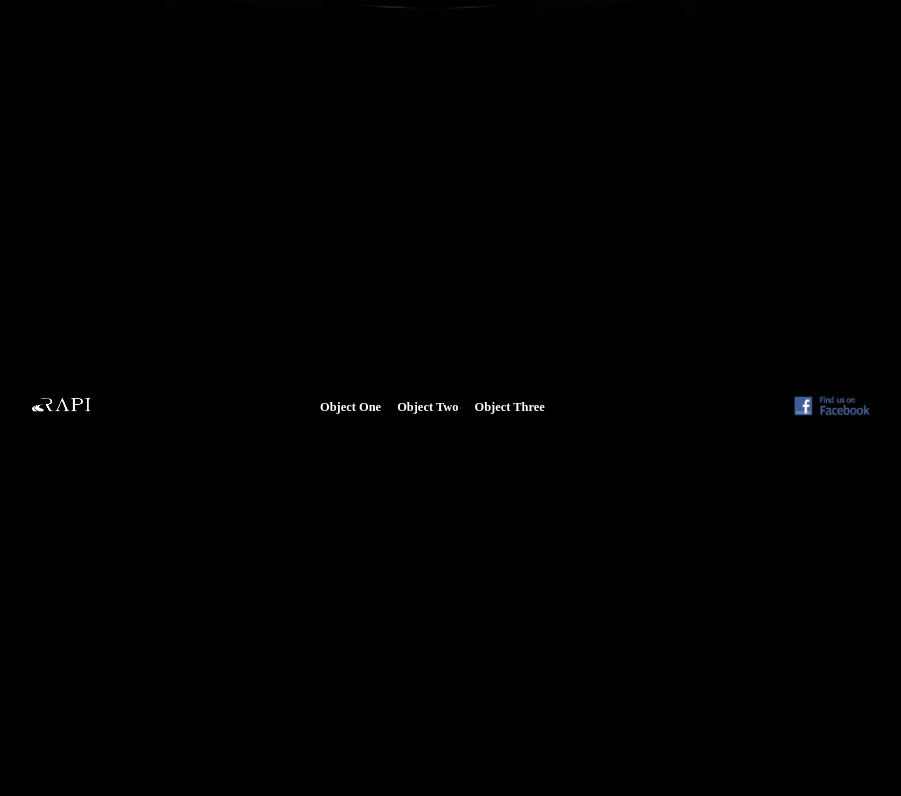
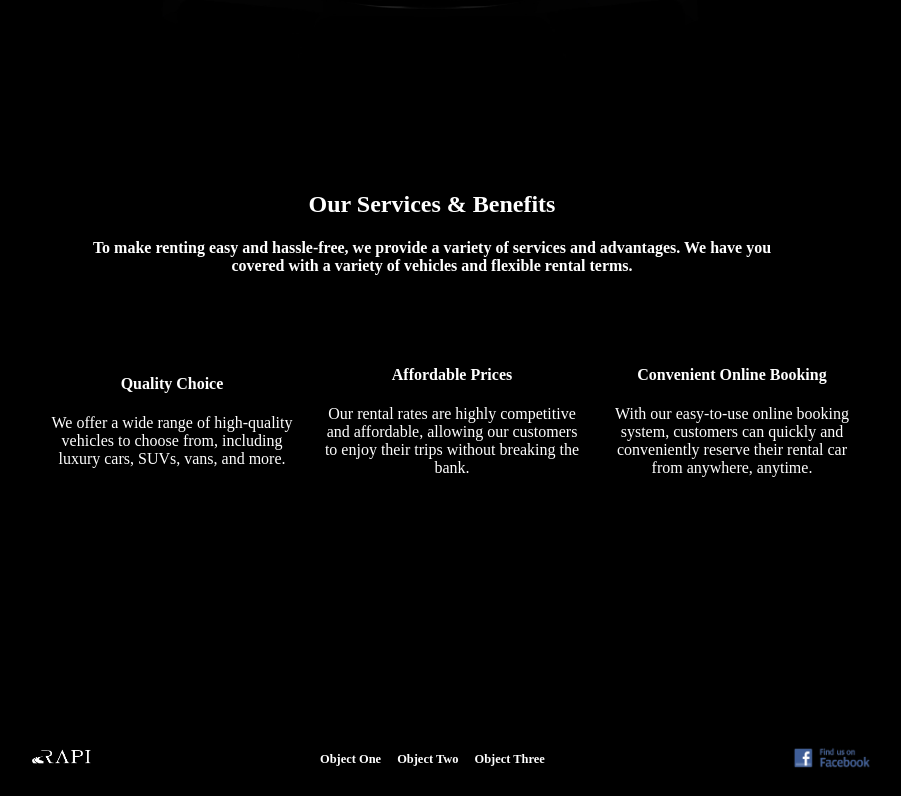
Before and after one commit to jane-stack/rapi-project, a React (Create React App) app in the folder client/: page / in a window 1280 px wide. Shown: the part 888-1684 px from the top of the page, without its empty margins (188-1089 px from the left). Before the commit the page ends 1332 px from the top, so only its background shows below. Built offline with nearby package versions, Linux system fonts and the light colour scheme.

Commit message:
about section

```diff
--- a/client/src/App.js
+++ b/client/src/App.js
@@ -19,9 +19,9 @@ function App() {
         <Route path="/review" element={<ReviewPage />} />
         <Route path="/rent" element={<CarPage />} />
         <Route path="/loginpage" element={<LoginPage />} />
-        <Route path="/about" element={<AboutService />} />
         <Route path="/" element={<HomePage />} />
       </Routes>
+      <AboutService />
     </div>
     <div className="Footer">
       <Footer />
--- a/client/src/components/AboutService.js
+++ b/client/src/components/AboutService.js
@@ -2,14 +2,26 @@ import React from 'react'
 
 function AboutService() {
   return (
+    <div>
     <div className='about-section'>
-            <h2>Our Services & Benefits</h2>
-            <h4>To make renting easy and hassle-free, we provide a variety of services and advantages. We have you covered with a variety of vehicles and flexible rental terms.</h4>
-            {/* <div className='about-container'>
-                <div className='about-child-1'>1</div>
-                <div className='about-child-2'>2</div>
-                <div className='about-child-3'>3</div>
-            </div> */}
+      <h2>Our Services & Benefits</h2>
+      <h4>To make renting easy and hassle-free, we provide a variety of services and advantages. We have you covered with a variety of vehicles and flexible rental terms.</h4>
+      <br />
+    </div>
+    <div className='about-container'>
+        <div className='about-child-1'>
+        <h4>Quality Choice</h4>
+        <p>We offer a wide range of high-quality vehicles to choose from, including luxury cars, SUVs, vans, and more.</p>
+        </div>
+        <div className='about-child-2'>
+          <h4>Affordable Prices</h4>
+          <p>Our rental rates are highly competitive and affordable, allowing our customers to enjoy their trips without breaking the bank.</p>
+        </div>
+        <div className='about-child-3'>
+          <h4>Convenient Online Booking</h4>
+          <p>With our easy-to-use online booking system, customers can quickly and conveniently reserve their rental car from anywhere, anytime.</p>
+        </div>
+      </div>
     </div>
   )
 }
--- a/client/src/components/MenuItems.js
+++ b/client/src/components/MenuItems.js
@@ -6,7 +6,6 @@ function MenuItems() {
     <div className='menu-trigger'>
         <Link to="/" className='nav-link'>HOME</Link><br />
         <Link to="/rent" className='nav-link'>FIND A CAR</Link><br />
-        <Link to="/about" className='nav-link'>ABOUT</Link><br />
         <Link to="/review" className='nav-link'>CUSTOMER TESTIMONIALS</Link><br />
     </div>
   )
--- a/client/src/index.css
+++ b/client/src/index.css
@@ -36,11 +36,11 @@ textarea:focus, input:focus {
 .App {
   text-align: center;
   background-color: none;
-  display: flex;
+  /* display: flex; */
   justify-content: center;
   color: white;
   width: 840px;
-  height: 800px;
+  height: auto;
   padding-bottom: 200px;
   padding-top: 100px;
 }
@@ -139,31 +139,31 @@ word-wrap: break-word;
   color: white;
   margin: auto;
   text-align: center;
-  width: 500px;
-  height: 600px;
-  padding-top: 300px;
-  padding-bottom: 100px;
+  width: 680px;
+  height: auto;
 }
 
 .about-container {
   display: flex;
   align-items: center;
+  width: 840px;
+  height: auto;
+  padding: 20px;
 }
 
 .about-child-1 {
-  width: 250px;
-  text-align: left;
+  width: 280px;
+  padding: 10px;
 }
 
 .about-child-2 {
-  width: 250px;
-  text-align: center;
-  display: flex;
+  width: 280px;
+  padding: 10px;
 }
 
 .about-child-3 {
-  width: 250px;
-  text-align: right;
+  width: 280px;
+  padding: 10px;
 }
 
 .middlehomediv {
```
Also changed, not shown: client/public/stars-01.jpg (added).
